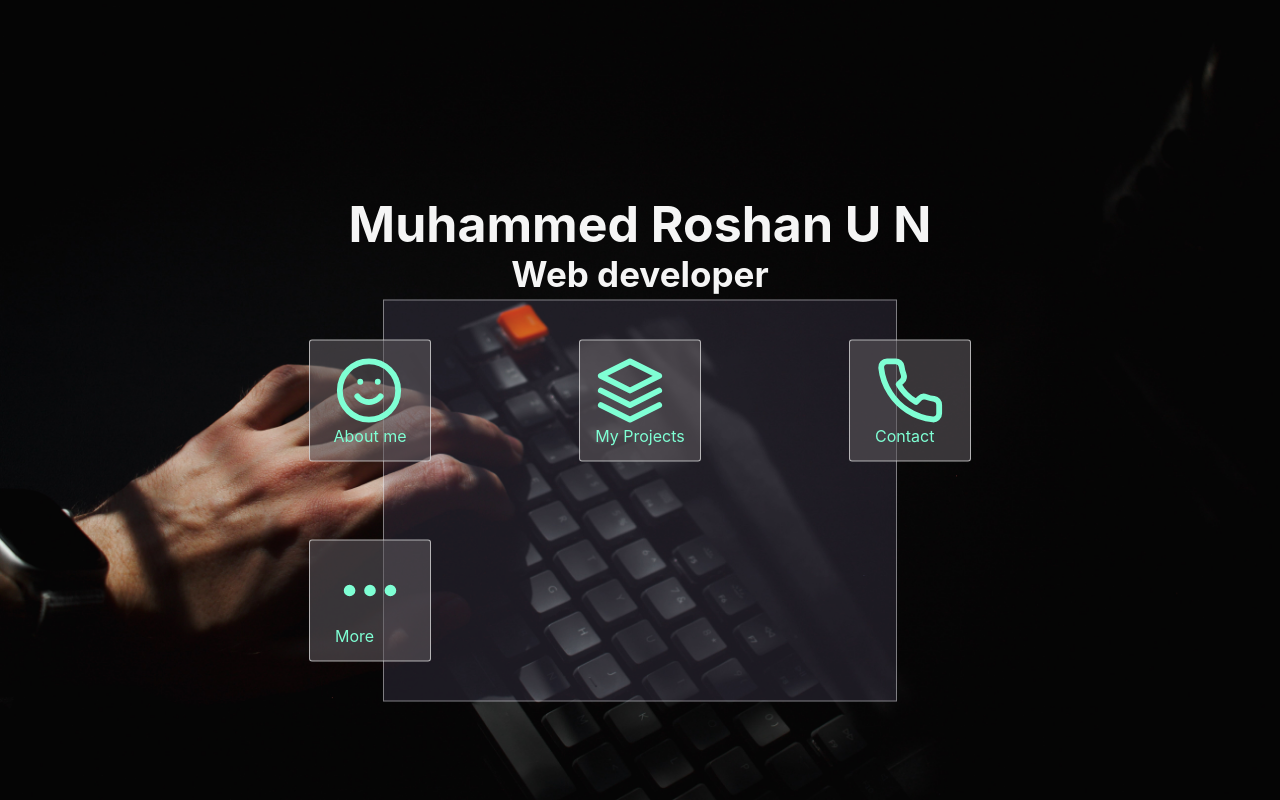
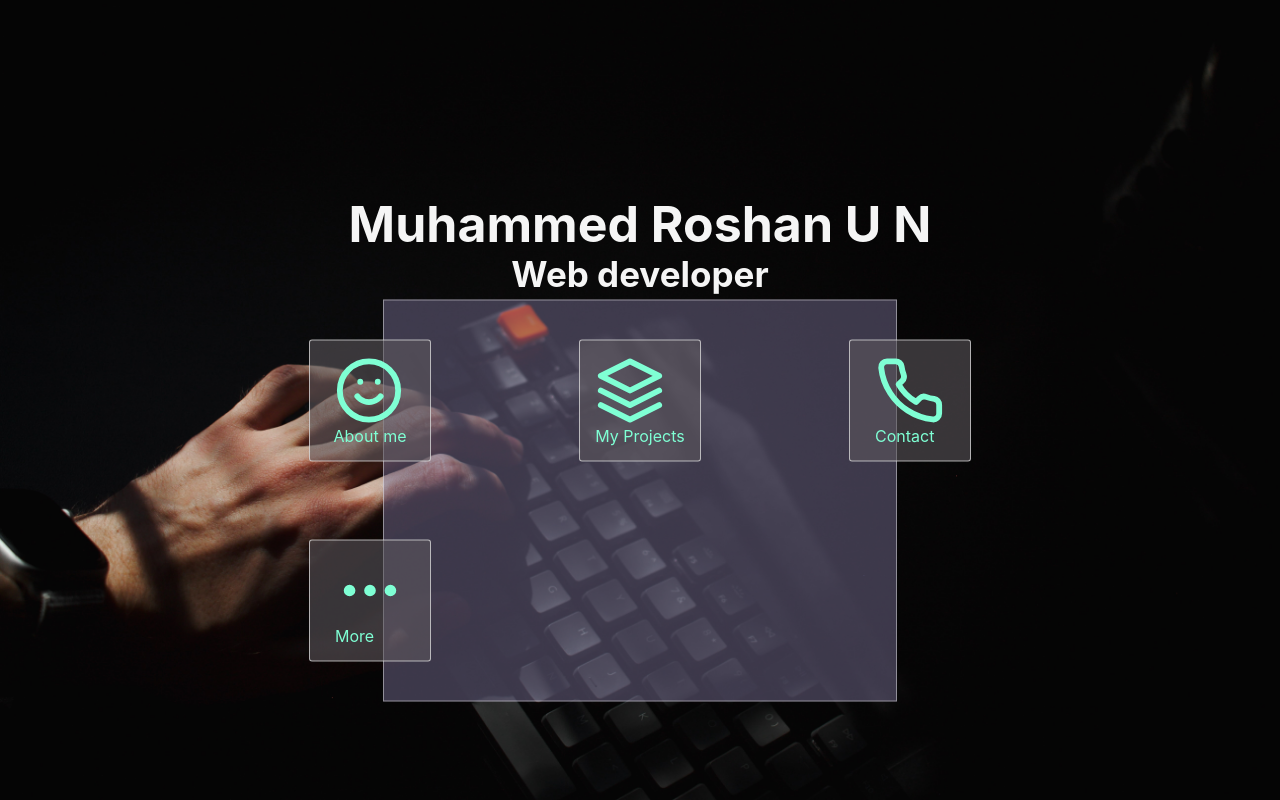
Before and after one commit to Roshan-Muhmd/My-Portfolio, a React (Create React App) app: page / in a window 1280 px wide. Built offline with nearby package versions, Linux system fonts and the light colour scheme.

Commit message:
second commit

```diff
--- a/src/components/Container.module.css
+++ b/src/components/Container.module.css
@@ -5,7 +5,7 @@
   transform: translate(-50%, -25%);
   width: 40vw;
   height: 50vh;
-  background: rgba(121, 113, 150, 0.2);
+  background: rgba(121, 113, 150, 0.479);
   border: 1px solid rgba(255, 255, 255, 0.432);
   display: grid;
   grid-template-columns: repeat(3, 250px);
@@ -13,6 +13,7 @@
   justify-content: center;
   align-items: center;
   grid-column-gap: 20px;
+  user-select: none;
 }
 
 .icon {
```
